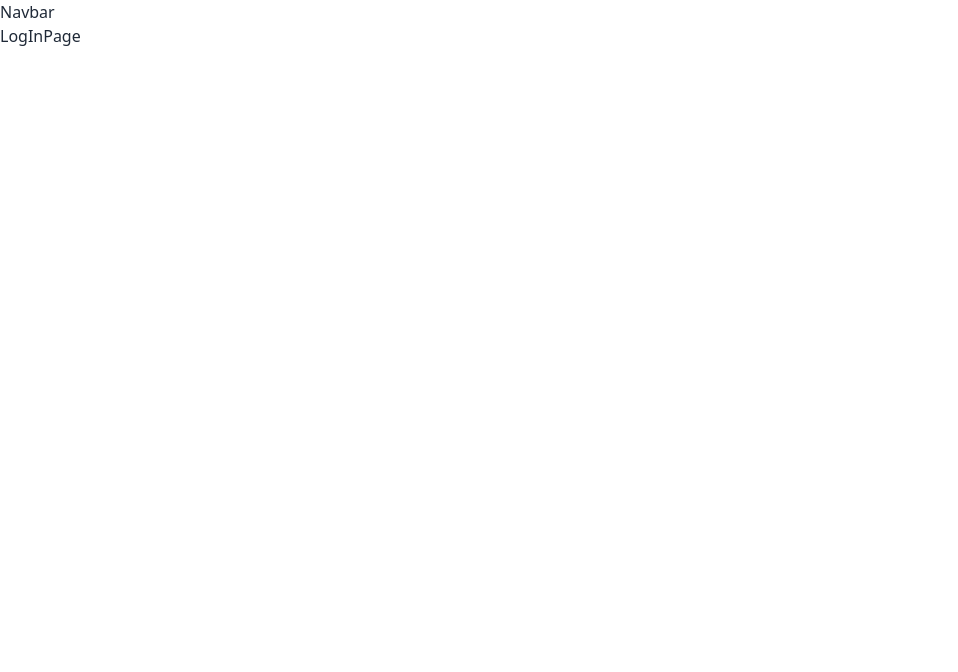
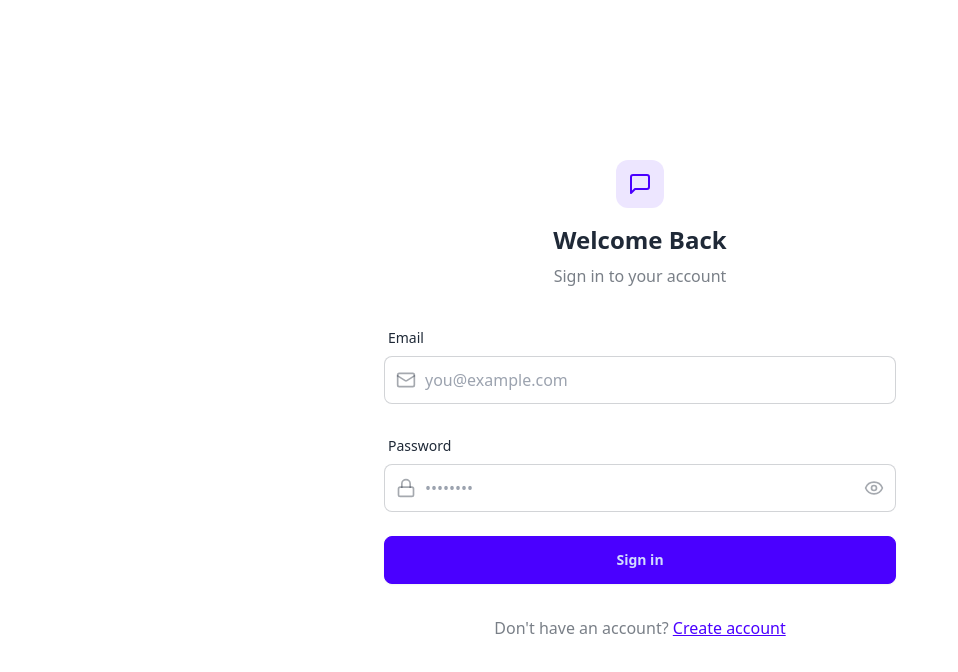
Before and after one commit to OmarBaiomay/FirstMERN, a React (Vite) app in the folder client/: page /login in a window 1280 px wide. Shown: the top 672 px of the page, without its empty margins (0-958 px from the left). Built offline with nearby package versions, Linux system fonts and the light colour scheme; no server answers.

Commit message:
[Add] Login Page

```diff
--- a/client/src/App.jsx
+++ b/client/src/App.jsx
@@ -7,7 +7,7 @@
 import LogInPage from './pages/LogInPage'
 import SettingsPage from './pages/SettingsPage'
 import ProfilePage from './pages/ProfilePage'
-import { userAuthStore } from './store/useAuthStore'
+import { userAuthStore } from './store/useAuthStore.js'
 import { Toaster } from 'react-hot-toast'
 
 const App = () => {
@@ -29,10 +29,10 @@
       <Navbar />
       <Routes>
         <Route path='/' element={authUser ? <HomePage/> : <Navigate to="/login"/>}/>
-        <Route path='/signup' element={<SignUpPage/>}/>
-        <Route path='/login' element={<LogInPage/>}/>
-        <Route path='/settings' element={<SettingsPage/>}/>
-        <Route path='/profile' element={<ProfilePage/>}/>
+        <Route path='/signup' element={!authUser ?  <SignUpPage/> : <Navigate to="/"/>}/>
+        <Route path='/login' element={!authUser ? <LogInPage/> : <Navigate to="/"/>}/>
+        <Route path='/settings' element={authUser ? <SettingsPage/> : <Navigate to="/"/>}/>
+        <Route path='/profile' element={authUser ? <ProfilePage/> : <Navigate to="/"/>}/>
       </Routes>
       <Toaster />
     </>
--- a/client/src/components/Navbar.jsx
+++ b/client/src/components/Navbar.jsx
@@ -1,8 +1,21 @@
 import React from 'react'
+import { userAuthStore } from '../store/useAuthStore.js';
 
 const Navbar = () => {
-  return (
-    <div>Navbar</div>
+
+  const {authUser, LogOut} = userAuthStore();
+
+  const handleSubmit = (e) => {
+    e.preventDefault();
+    LogOut();
+  }
+    if(!authUser) return null;
+    return (
+    <div>
+      <form onSubmit={handleSubmit} className="flex flex-col space-y-4">
+        <input type='submit' value='Log Out' className="btn btn-primary" />
+      </form>
+    </div>
   )
 }
 
--- a/client/src/pages/LogInPage.jsx
+++ b/client/src/pages/LogInPage.jsx
@@ -1,8 +1,136 @@
-import React from 'react'
+import React, { useState } from 'react'
+import { userAuthStore } from '../store/useAuthStore.js';
+import { Eye, EyeOff, Loader2, Lock, Mail, MessageSquare, User } from "lucide-react";
+import { Link } from "react-router-dom";
+import toast from "react-hot-toast";
 
 const LogInPage = () => {
+
+  const [showPassword, setShowPassword] = useState(false);
+  const [formData, setFormData] = useState({
+      email: '',
+      fullName: '',
+      password: '',
+      profilePic: '',
+      role: "Student",
+      phone: "1234567890",
+      country: "United States",
+      timeZone: "America/New_York",
+      gender: "Male",
+      availability: []
+    });
+
+  const {logIn, isLoggingIn} = userAuthStore();
+
+  const validatForm = () => {
+    if (!formData.email.trim()) return toast.error("Email is required");
+    if(!/^[a-zA-Z0-9._-]+@[a-zA-Z0-9.-]+\.[a-zA-Z]{2,4}$/.test(formData.email)) return toast.error("Invalid Email");
+    if (!formData.password.trim()) return toast.error("Password is required");
+    if (formData.password.length < 6) return toast.error("Password must be at least 6 characters long");
+    return true;
+  }
+
+  const handleSubmit = (e) => {
+    e.preventDefault();
+
+    const success = validatForm();
+    if (success) {
+        logIn(formData);
+      }
+  }
+
   return (
-    <div>LogInPage</div>
+    <div className='container min-h-screen mx-auto flex items-center justify-center h-screen'>
+        <div className="w-[80%] md:w-[40%]">
+              <div className="flex flex-col justify-center items-center py-10">
+                <div className="w-full space-y-8">
+                  {/* LOGO */}
+                  <div className="text-center mb-8">
+                    <div className="flex flex-col items-center gap-2 group">
+                      <div
+                        className="size-12 rounded-xl bg-primary/10 flex items-center justify-center
+                      group-hover:bg-primary/20 transition-colors"
+                      >
+                        <MessageSquare className="size-6 text-primary" />
+                      </div>
+                      <h1 className="text-2xl font-bold mt-2">Welcome Back</h1>
+                      <p className="text-base-content/60">Sign in to your account</p>
+                    </div>
+                  </div>
+
+                  <form onSubmit={handleSubmit} className="space-y-6">
+                    <div className="form-control">
+                      <label className="label">
+                        <span className="label-text font-medium">Email</span>
+                      </label>
+                      <div className="relative">
+                        <div className="absolute inset-y-0 left-0 pl-3 flex items-center pointer-events-none">
+                          <Mail className="h-5 w-5 text-base-content/40" />
+                        </div>
+                        <input
+                          type="email"
+                          className={`input input-bordered w-full pl-10`}
+                          placeholder="you@example.com"
+                          value={formData.email}
+                          onChange={(e) => setFormData({ ...formData, email: e.target.value })}
+                        />
+                      </div>
+                    </div>
+
+                    <div className="form-control">
+                      <label className="label">
+                        <span className="label-text font-medium">Password</span>
+                      </label>
+                      <div className="relative">
+                        <div className="absolute inset-y-0 left-0 pl-3 flex items-center pointer-events-none">
+                          <Lock className="h-5 w-5 text-base-content/40" />
+                        </div>
+                        <input
+                          type={showPassword ? "text" : "password"}
+                          className={`input input-bordered w-full pl-10`}
+                          placeholder="••••••••"
+                          value={formData.password}
+                          onChange={(e) => setFormData({ ...formData, password: e.target.value })}
+                        />
+                        <button
+                          type="button"
+                          className="absolute inset-y-0 right-0 pr-3 flex items-center"
+                          onClick={() => setShowPassword(!showPassword)}
+                        >
+                          {showPassword ? (
+                            <EyeOff className="h-5 w-5 text-base-content/40" />
+                          ) : (
+                            <Eye className="h-5 w-5 text-base-content/40" />
+                          )}
+                        </button>
+                      </div>
+                    </div>
+
+                    <button type="submit" className="btn btn-primary w-full" disabled={isLoggingIn}>
+                      {isLoggingIn ? (
+                        <>
+                          <Loader2 className="h-5 w-5 animate-spin" />
+                          Loading...
+                        </>
+                      ) : (
+                        "Sign in"
+                      )}
+                    </button>
+                  </form>
+
+                  <div className="text-center">
+                    <p className="text-base-content/60">
+                      Don&apos;t have an account?{" "}
+                      <Link to="/signup" className="link link-primary">
+                        Create account
+                      </Link>
+                    </p>
+                  </div>
+
+                </div>
+              </div>
+            </div>
+        </div>
   )
 }
 
--- a/client/src/store/useAuthStore.js
+++ b/client/src/store/useAuthStore.js
@@ -1,6 +1,7 @@
 import {create} from "zustand"
 import { axiosInstance } from "../lib/axios.js";
 import toast from "react-hot-toast";
+import { LogOut } from "lucide-react";
 
 export const userAuthStore = create((set)=>({
     authUser: null,
@@ -49,4 +50,34 @@
         }
     },
 
+    logIn: async (data) => {
+        set({
+            isLoggingIn: true
+        })
+
+        try {
+            const res = await axiosInstance.post("/auth/login", data)
+            toast.success("Logged In Successfully");
+            set({authUser: res.data})
+        } catch (error) {
+            toast.error("Error In LogIn");
+            console.log("Error In LogIn:", error);
+        } finally{
+            set({
+                isLoggingIn: false
+            })
+        }
+    },
+
+    LogOut: async () => {
+        try {
+            await axiosInstance.post("/auth/logout")
+            set({authUser: null})
+            toast.success("Logged Out Successfully");
+        } catch (error) {
+            toast.error("Error In LogOut");
+            console.log("Error In LogOut:", error);
+        }
+    }
+
 }));
```
Also changed, not shown: 2 other files (tests, documents, lock files or other folders).
